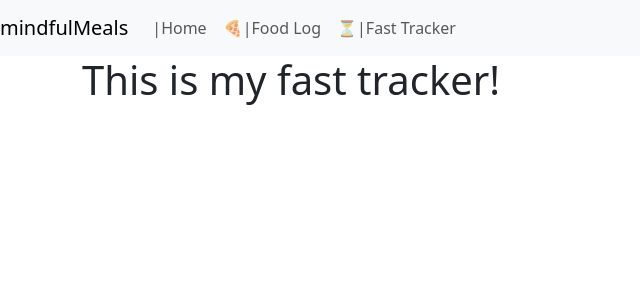
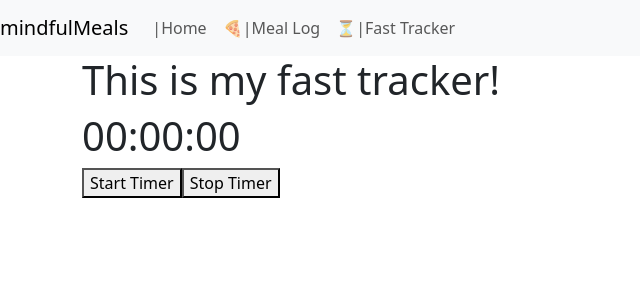
Before and after one commit to cmhorsey/mindful-meals, a React (Create React App) app: page /fast-tracker in a window 1280 px wide. Shown: the top 300 px of the page, without its empty margins (0-640 px from the left). Built offline with nearby package versions, Linux system fonts and the light colour scheme.

Commit message:
Add timer start on click

```diff
--- a/src/FastTracker.js
+++ b/src/FastTracker.js
@@ -1,4 +1,5 @@
 import NavBar from "./NavBar"
+import Timer from "./Timer"
 
 function FastTracker() {
   return (
@@ -8,6 +9,7 @@ function FastTracker() {
       </header>
       <main className="container">
         <h1>This is my fast tracker!</h1>
+        <Timer />
       </main>
     </>
   )
--- a/src/FoodLog.js
+++ b/src/FoodLog.js
@@ -22,7 +22,7 @@ function FoodLog() {
         <NavBar />
       </header>
       <div className="container">
-        <h1>Food Log</h1>
+        <h1>Meal Log</h1>
         <Form fetchTrigger={toggleFetchTrigger} />
         <br></br>
         <Table allMeals={allMeals} />
--- a/src/Form.js
+++ b/src/Form.js
@@ -14,7 +14,6 @@ function Form({ fetchTrigger }) {
   const [formData, setFormData] = useState(initialValue)
   const [newFood, setNewFood] = useState([])
 
-  const date = formData.date
   const breakfast = formData.breakfast
   const lunch = formData.lunch
   const dinner = formData.dinner
@@ -81,7 +80,7 @@ function Form({ fetchTrigger }) {
 
   return (
     <form onSubmit={handleSubmit} className="container form-container">
-      <h2 className="form-header">Meal Tracker</h2>
+      <h2 className="form-header">Add Meals</h2>
       <div className="mb-3">
         <label htmlFor="date" className="form-label">
           Date
--- a/src/NavBar.js
+++ b/src/NavBar.js
@@ -21,7 +21,7 @@ const NavBar = () => {
           </li>
           <li className="nav-item">
             <Link className="nav-link" to="/food-log">
-              🍕|Food Log
+              🍕|Meal Log
             </Link>
           </li>
           <li className="nav-item">
--- /dev/null
+++ b/src/Timer.js
@@ -0,0 +1,43 @@
+import React, { useState, useEffect } from "react"
+
+const Timer = () => {
+  const [seconds, setSeconds] = useState(0)
+  const [timerID, setTimerID] = useState(null)
+
+  const tick = () => {
+    setSeconds((prevSeconds) => prevSeconds + 1)
+  }
+
+  const handleStartTimer = () => {
+    if (!timerID) {
+      const id = setInterval(tick, 1000)
+      setTimerID(id)
+    }
+  }
+
+  const handleStopTimer = () => {
+    if (timerID) {
+      clearInterval(timerID)
+      setTimerID(null)
+    }
+  }
+
+  const formatTime = (seconds) => {
+    const hrs = Math.floor(seconds / 3600)
+    const mins = Math.floor((seconds % 3600) / 60)
+    const secs = seconds % 60
+    return `${hrs.toString().padStart(2, "0")}:${mins
+      .toString()
+      .padStart(2, "0")}:${secs.toString().padStart(2, "0")}`
+  }
+
+  return (
+    <div>
+      <h1>{formatTime(seconds)}</h1>
+      <button onClick={handleStartTimer}>Start Timer</button>
+      <button onClick={handleStopTimer}>Stop Timer</button>
+    </div>
+  )
+}
+
+export default Timer
```
